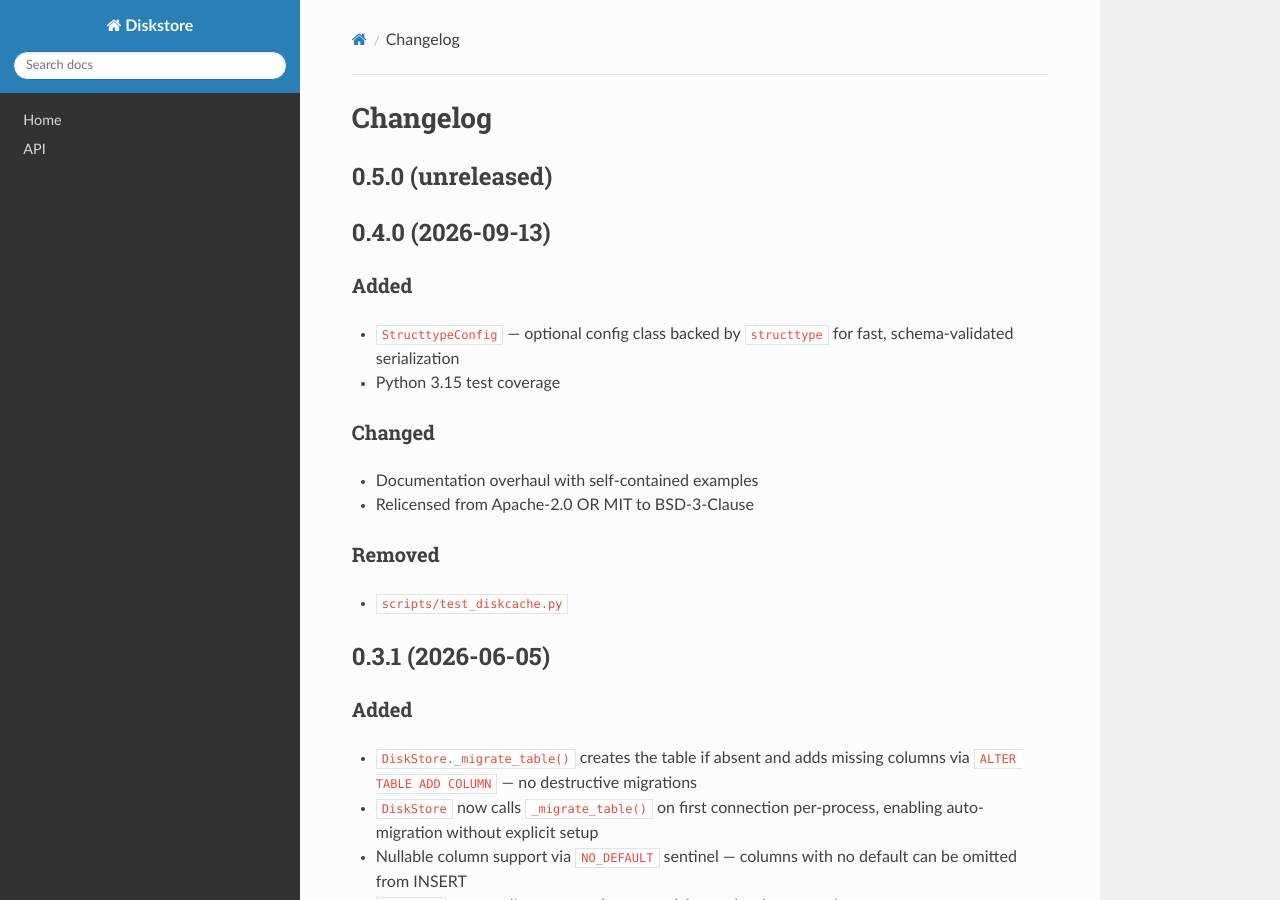
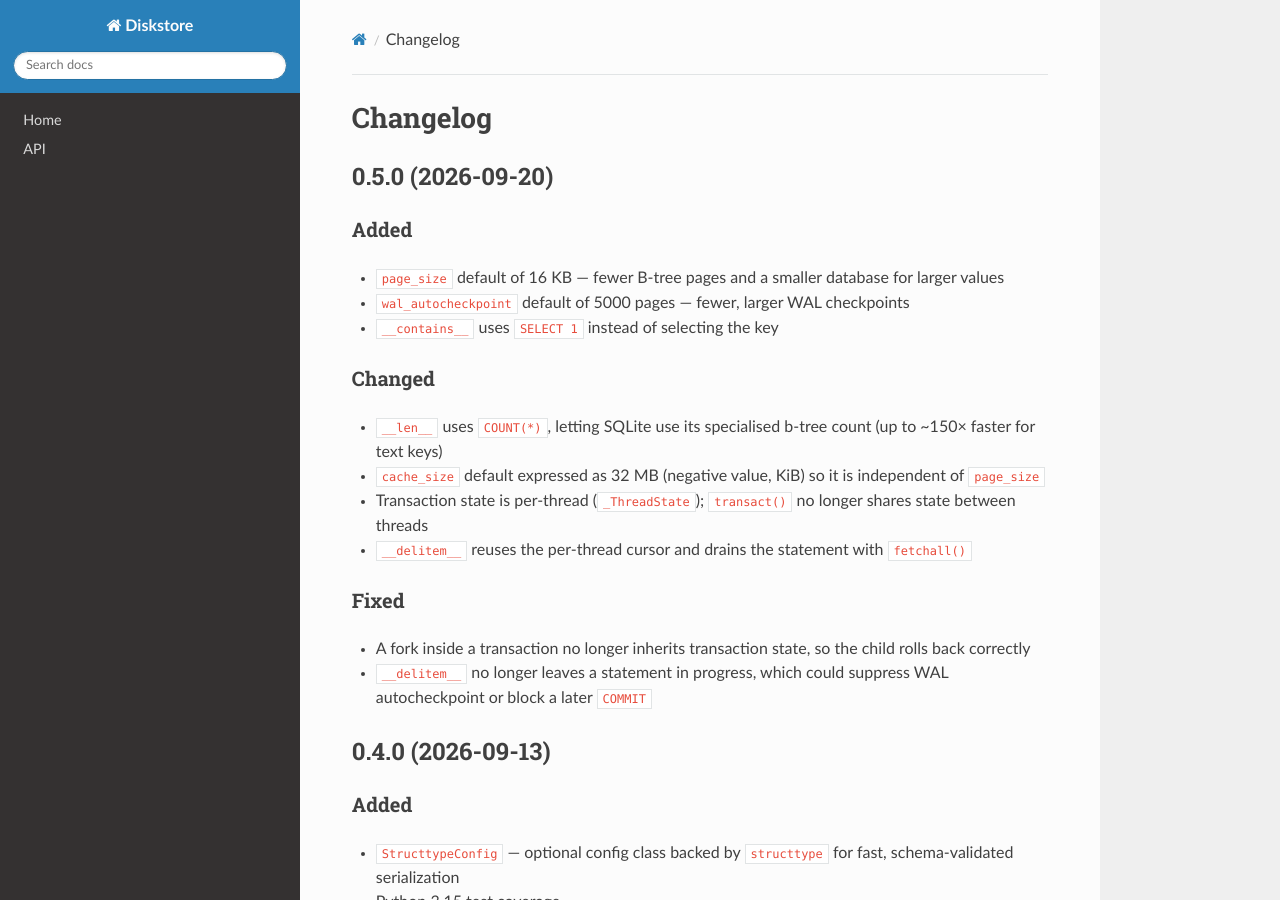
Before and after one commit to tds333/diskstore, an MkDocs documentation site: the page built from docs/CHANGELOG.md, in a window 1280 px wide and 900 px high. Built offline with MkDocs 1.6.1, drawn with Linux system fonts in a browser that asks for light colours; nearby versions of some CDN libraries.

Commit message:
improve docs

```diff
--- a/docs/CHANGELOG.md
+++ b/docs/CHANGELOG.md
@@ -1,6 +1,21 @@
 # Changelog
 
-## 0.5.0 (unreleased)
+## 0.5.0 (2026-09-20)
+
+### Added
+- `page_size` default of 16 KB — fewer B-tree pages and a smaller database for larger values
+- `wal_autocheckpoint` default of 5000 pages — fewer, larger WAL checkpoints
+- `__contains__` uses `SELECT 1` instead of selecting the key
+
+### Changed
+- `__len__` uses `COUNT(*)`, letting SQLite use its specialised b-tree count (up to ~150× faster for text keys)
+- `cache_size` default expressed as 32 MB (negative value, KiB) so it is independent of `page_size`
+- Transaction state is per-thread (`_ThreadState`); `transact()` no longer shares state between threads
+- `__delitem__` reuses the per-thread cursor and drains the statement with `fetchall()`
+
+### Fixed
+- A fork inside a transaction no longer inherits transaction state, so the child rolls back correctly
+- `__delitem__` no longer leaves a statement in progress, which could suppress WAL autocheckpoint or block a later `COMMIT`
 
 ## 0.4.0 (2026-09-13)
 
```
Also changed, not shown: AGENTS.md (+1 -1 lines), README.md (+2 -1 lines), docs/index.md (+11 -2 lines).
